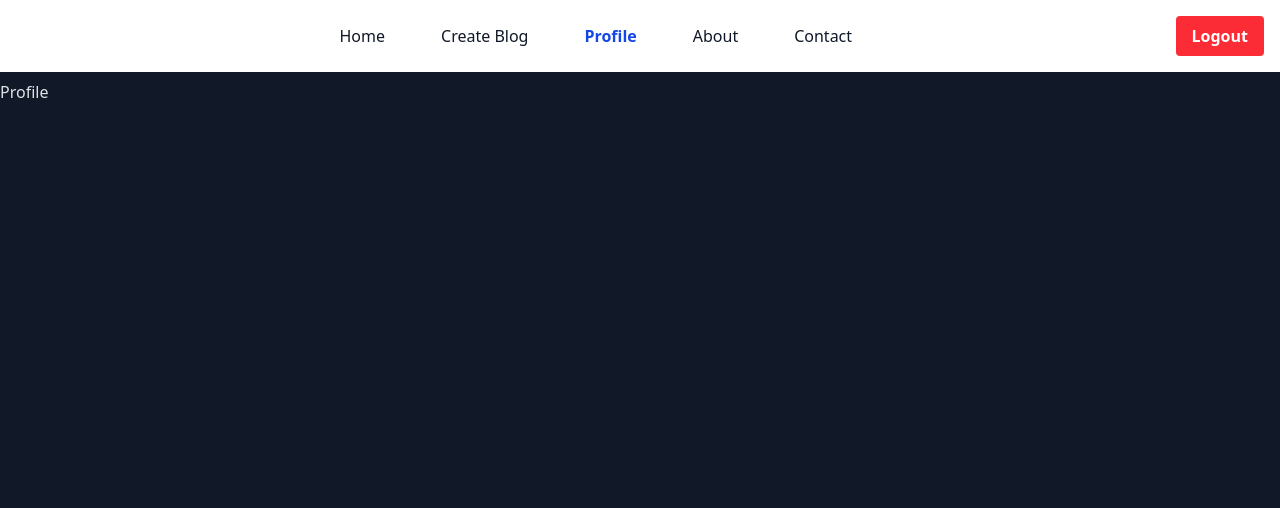
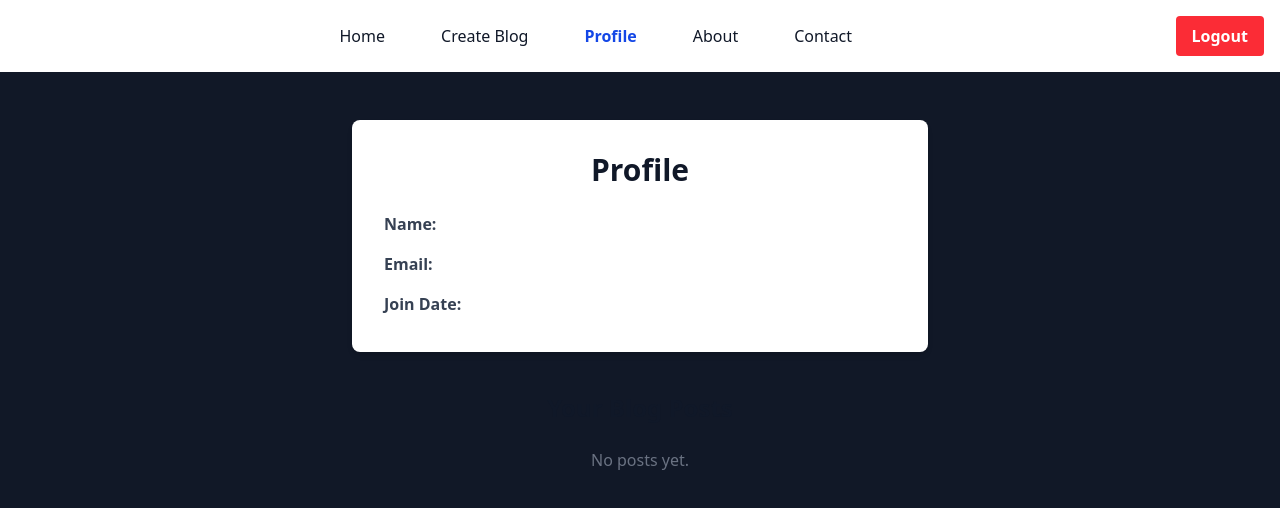
Before and after one commit to Izuuii/MERN-STACK-CRASH-COURSE, a React (Vite) app in the folder frontend/: page /#/profile in a window 1280 px wide. Shown: the top 508 px of the page. Built offline with nearby package versions, Linux system fonts and the light colour scheme; sample sign-in values are in the browser's storage.

Commit message:
Profile Page Created

```diff
--- a/frontend/package.json
+++ b/frontend/package.json
@@ -14,6 +14,8 @@
     "axios": "^1.9.0",
     "daisyui": "^5.0.43",
     "flowbite": "^3.1.2",
+    "jsonwebtoken": "^9.0.2",
+    "jwt-decode": "^4.0.0",
     "react": "^19.0.0",
     "react-dom": "^19.0.0",
     "react-router-dom": "^7.6.1",
--- a/frontend/src/pages/Profile.jsx
+++ b/frontend/src/pages/Profile.jsx
@@ -1,8 +1,64 @@
-import React from 'react'
+import React, { useState, useEffect } from 'react'
+import BlogCard from '../components/BlogCard'
+import { getPosts } from '../api'
+import * as jwt_decode from 'jwt-decode'
 
 const Profile = () => {
+    const [posts, setPosts] = useState([])
+    const [user, setUser] = useState({})
+
+    useEffect(() => {
+        async function loadUserPosts() {
+            const token = sessionStorage.getItem('User')
+            const decodedUser = jwt_decode.jwtDecode(token)
+            const allPosts = await getPosts()
+            const filteredPosts = allPosts.filter((post) => post.author === decodedUser._id)
+            setPosts(filteredPosts)
+            setUser(decodedUser)
+        }
+        loadUserPosts()
+    }, [])
+
+    const formatDate = (dateString) => {
+    if (!dateString) return ''
+    return new Date(dateString).toLocaleDateString('en-US', {
+        year: 'numeric',
+        month: 'long',
+        day: 'numeric',
+    })
+    }
+
     return (
-        <div>Profile</div>
+        <div className="max-w-screen-xl mx-auto px-4 py-10">
+            <div className="w-full max-w-xl mx-auto bg-white dark:bg-gray-800 rounded-lg shadow-md p-8 mb-10">
+                <h2 className="text-3xl font-bold text-gray-900 dark:text-white mb-6 text-center">Profile</h2>
+                <div className="mb-4">
+                    <label className="block text-gray-700 dark:text-gray-300 font-semibold mb-1">Name:</label>
+                    <div className="text-lg text-gray-900 dark:text-white">{user.name}</div>
+                </div>
+                <div className="mb-4">
+                    <label className="block text-gray-700 dark:text-gray-300 font-semibold mb-1">Email:</label>
+                    <div className="text-lg text-gray-900 dark:text-white">{user.email}</div>
+                </div>
+                <div>
+                    <label className="block text-gray-700 dark:text-gray-300 font-semibold mb-1">Join Date:</label>
+                    <div className="text-lg text-gray-900 dark:text-white">{formatDate(user.joinDate)}</div>
+                </div>
+            </div>
+
+            <h3 className="text-2xl font-semibold text-gray-900 dark:text-white mb-6 text-center">Your Blog Posts</h3>
+            {posts.length === 0 ? (
+                <div className="text-center text-gray-500 dark:text-gray-400">No posts yet.</div>
+            ) : (
+                posts.map((post) => (
+                    <div key={post._id} className="flex justify-center mb-6">
+                        <div className="w-full max-w-2xl">
+                            <BlogCard post={post} />
+                        </div>
+                    </div>
+                ))
+            )}
+        </div>
     )
 }
 
```
Also changed, not shown: 1 other file (tests, documents, lock files or other folders).
